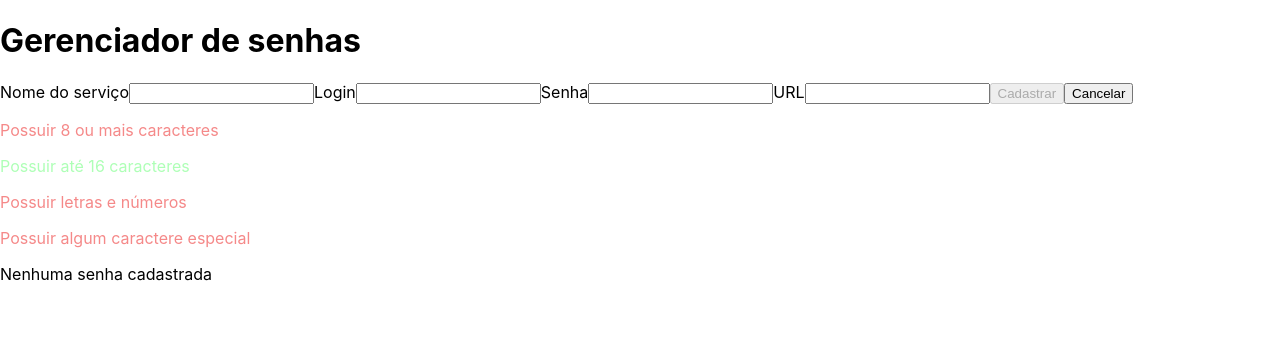
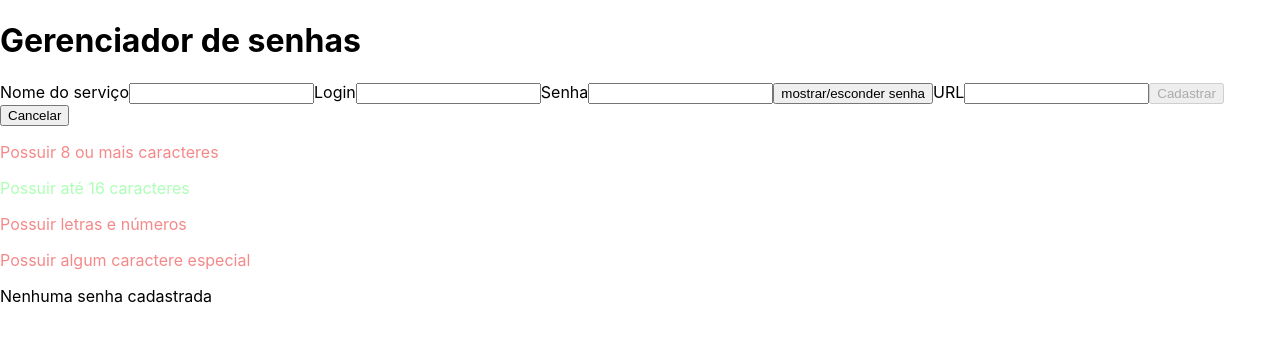
Before and after one commit to renanmarquesgarcia/password-manager, a React (Vite) app: page / in a window 1280 px wide. Both pictures are taken after a click on the button "Cadastrar nova senha". Shown: the top 342 px of the page. Built offline with nearby package versions, Linux system fonts and the light colour scheme.

Commit message:
Implements feature to show password typed in the form

```diff
--- a/src/components/Form.tsx
+++ b/src/components/Form.tsx
@@ -17,6 +17,7 @@ function Form({ onClickCancel, onClickRegister }: FormProps) {
   const [login, setLogin] = useState('');
   const [password, setPassword] = useState('');
   const [url, setUrl] = useState('');
+  const [showPassword, setShowPassword] = useState(false);
 
   const isDisabled = !(
     serviceName.length > 0 && login.length > 0 && passwordRegex.test(password)
@@ -26,6 +27,11 @@ function Form({ onClickCancel, onClickRegister }: FormProps) {
     e.preventDefault();
     onClickRegister({ serviceName, login, password, url });
     onClickCancel();
+  };
+
+  const handleClickShowPassword = (e: React.MouseEvent<HTMLButtonElement>) => {
+    e.preventDefault();
+    setShowPassword(!showPassword);
   };
 
   return (
@@ -48,10 +54,16 @@ function Form({ onClickCancel, onClickRegister }: FormProps) {
         <label htmlFor="password">Senha</label>
         <input
           id="password"
-          type="password"
+          type={ showPassword ? 'text' : 'password' }
           value={ password }
           onChange={ ({ target }) => setPassword(target.value) }
         />
+        <button
+          data-testid="show-hide-form-password"
+          onClick={ (e) => handleClickShowPassword(e) }
+        >
+          mostrar/esconder senha
+        </button>
         <label htmlFor="url">URL</label>
         <input
           id="url"
```
